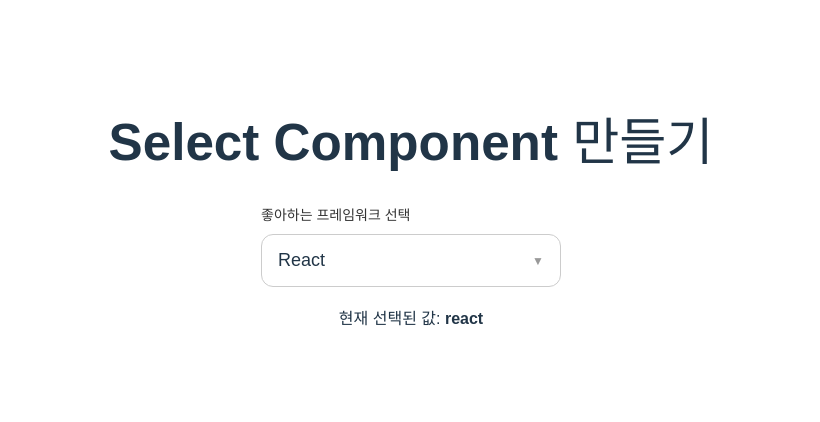
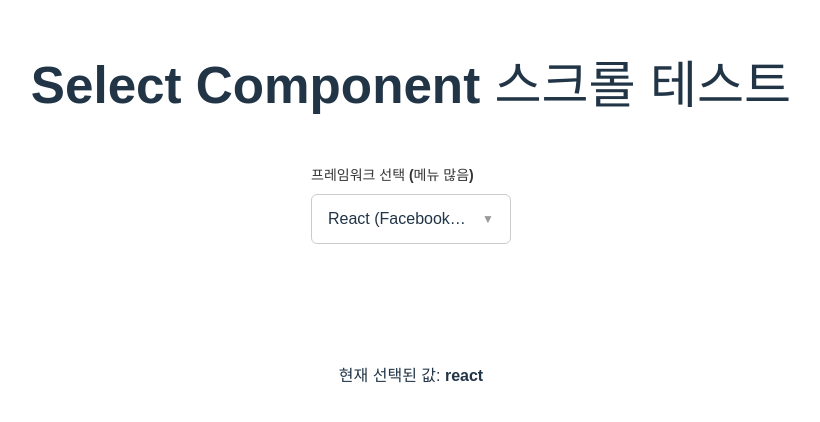
Before and after one commit to Gwongusun/design-start-1, a React (Vite) app: page / in a window 1280 px wide. Shown: the part 186-608 px from the top of the page, without its empty margins (229-1049 px from the left). Built offline with nearby package versions, Linux system fonts and the light colour scheme.

Commit message:
select-dropdown

```diff
--- a/src/App.css
+++ b/src/App.css
@@ -129,44 +129,76 @@
   color: #333;
 }
 
-/* 셀렉트 박스 (버튼) 스타일 */
+/* src/App.css */
+
 .select-box {
   padding: 12px 16px;
   border: 1px solid #ccc;
-  border-radius: 12px; /* 둥근 모서리 */
-  font-size: 18px;
+  border-radius: 6px;
+  font-size: 16px;
   background-color: white;
   cursor: pointer;
+
+  /* ✨ 내부 정렬 설정 */
   display: flex;
-  justify-content: space-between;
-  align-items: center;
+  justify-content: space-between; /* 글자와 화살표 양끝 배치 */
+  align-items: center;            /* 세로 중앙 정렬 */
+
   transition: border-color 0.2s;
+  overflow: hidden; /* 둥근 모서리 넘침 방지 */
 }
 
-.select-box.open,
-.select-box:hover {
-  border-color: #63b3ed; /* 열리거나 호버 시 테두리 색상 */
+/* ✨ 말줄임표 핵심 스타일 (.selected-value) */
+.selected-value {
+  /* 1. 줄바꿈 금지 (무조건 한 줄) */
+  white-space: nowrap;
+
+  /* 2. 넘치는 부분 숨김 */
+  overflow: hidden;
+
+  /* 3. 넘치면 ... 으로 표시 */
+  text-overflow: ellipsis;
+
+  /* 박스 안에서 차지할 공간 설정 */
+  flex: 1;         /* 화살표 공간 빼고 나머지 다 차지 */
+  text-align: left; /* 왼쪽 정렬 */
+  margin-right: 10px; /* 화살표랑 너무 딱 붙지 않게 틈 주기 */
 }
 
+/* 화살표가 찌그러지지 않게 고정 */
 .arrow {
+  flex-shrink: 0; /* 공간이 좁아도 절대 줄어들지 않음 */
   font-size: 12px;
   color: #999;
 }
 
+/* (나머지 hover, focus 스타일은 그대로 두시면 됩니다) */
+.select-box:hover {
+  border-color: #63b3ed;
+}
+
 /* 드롭다운 메뉴 스타일 (이미지 디자인 반영) */
+
+
+/* src/App.css */
+
 .select-menu {
   position: absolute;
-  top: 100%; /* 박스 바로 아래 */
+  top: 100%;
   left: 0;
   width: 100%;
-  margin-top: 8px; /* 박스와의 간격 */
+  margin-top: 8px;
   background-color: white;
   border: 1px solid #eee;
-  border-radius: 16px; /* 더 둥근 모서리 */
-  box-shadow: 0 4px 12px rgba(0, 0, 0, 0.1); /* 부드러운 그림자 */
-  z-index: 10; /* 다른 요소 위로 띄우기 */
-  overflow: hidden; /* 둥근 모서리 밖으로 내용 넘침 방지 */
-  padding: 8px 0; /* 위아래 여백 */
+  border-radius: 8px;
+  box-shadow: 0 4px 12px rgba(0, 0, 0, 0.1);
+  z-index: 10;
+  padding: 8px 8px;
+  box-sizing: border-box;
+
+  /* ✨ 스크롤 기능 핵심 코드 */
+  max-height: 300px;  /* 높이가 400px을 넘으면 */
+  overflow-y: auto;   /* 세로 스크롤바가 생깁니다 */
 }
 
 /* 옵션 항목 스타일 */
@@ -176,6 +208,7 @@
   color: #333;
   cursor: pointer;
   transition: background-color 0.2s, color 0.2s;
+  border-radius: 10px;
 }
 
 /* 마우스 올렸을 때 */
@@ -189,3 +222,48 @@
   color: #68d391; /* 초록색 글씨 */
   background-color: #f0fff4; /* 아주 연한 초록색 배경 */
 }
+
+.selected-value {
+  overflow: hidden;
+  text-overflow: ellipsis;
+  margin-right: 10px; /* 화살표와의 간격 */
+}
+/* src/App.css - 드롭다운 스타일 섹션 */
+
+/* 기존 .select-menu를 .dropdown-menu로 변경 */
+.dropdown-menu {
+  position: absolute;
+  top: 100%; /* 부모 요소 바로 아래 */
+  left: 0;
+  width: 100%; /* 기본은 부모 너비 따라감 (props로 덮어쓰기 가능) */
+  margin-top: 8px;
+  background-color: white;
+  border: 1px solid #eee;
+  border-radius: 8px;
+  box-shadow: 0 4px 12px rgba(0, 0, 0, 0.1);
+  z-index: 10;
+  padding: 8px 8px;
+  box-sizing: border-box;
+
+  /* 높이 제한 및 스크롤 설정 */
+  max-height: 300px;
+  overflow-y: auto;
+}
+
+/* --- 커스텀 스크롤바 디자인 (dropdown-menu에 적용) --- */
+.dropdown-menu::-webkit-scrollbar {
+  width: 12px;
+}
+.dropdown-menu::-webkit-scrollbar-track {
+  background: transparent;
+  margin: 2px 0;
+}
+.dropdown-menu::-webkit-scrollbar-thumb {
+  background: #d1d5db;
+  border-radius: 10px;
+  border: 2px solid transparent;
+  background-clip: content-box;
+}
+.dropdown-menu::-webkit-scrollbar-thumb:hover {
+  background-color: #a0aec0;
+}
--- a/src/App.jsx
+++ b/src/App.jsx
@@ -1,34 +1,38 @@
 // src/App.jsx
 import { useState } from 'react';
 import './App.css';
-import Select from './components/Select'; // 방금 만든 컴포넌트 불러오기
+import Select from './components/Select';
 
 function App() {
-  // 선택된 값을 저장할 '상태(State)' 만들기
   const [framework, setFramework] = useState('react');
 
-  // 셀렉트 박스에 들어갈 옵션 목록
+  // ✨ 항목을 7개로 늘렸습니다. (내용도 길게 해서 테스트)
   const options = [
-    { value: 'react', label: 'React' },
-    { value: 'vue', label: 'Vue' },
-    { value: 'angular', label: 'Angular' },
-    { value: 'svelte', label: 'Svelte' },
+    { value: 'react', label: 'React (Facebook에서 만든 UI 라이브러리)' },
+    { value: 'vue', label: 'Vue (진입장벽이 낮고 유연한 프레임워크)' },
+    { value: 'angular', label: 'Angular (Google이 만든 완전체 프레임워크)' },
+    { value: 'svelte', label: 'Svelte (가상돔 없는 새로운 접근)' },
+    { value: 'next', label: 'Next.js (React 기반의 풀스택 프레임워크)' },
+    { value: 'nuxt', label: 'Nuxt.js (Vue 기반의 강력한 프레임워크)' },
+    { value: 'jquery', label: 'jQuery (전설의 라이브러리, 아직 살아있다)' },
   ];
 
   return (
     <div className="App">
-      <h1>Select Component 만들기</h1>
+      <h1>Select Component 스크롤 테스트</h1>
 
-      <div style={{ width: '300px', margin: '0 auto' }}>
+      <div style={{ display: 'flex', justifyContent: 'center', marginTop: '50px' }}>
         <Select
-          label="좋아하는 프레임워크 선택"
+          label="프레임워크 선택 (메뉴 많음)"
           options={options}
           value={framework}
-          onChange={(e) => setFramework(e.target.value)}
+          onChange={(value) => setFramework(value)}
+          width="200px"
+          menuWidth="500px"
         />
       </div>
 
-      <p>현재 선택된 값: <strong>{framework}</strong></p>
+      <p style={{marginTop: '100px'}}>현재 선택된 값: <strong>{framework}</strong></p>
     </div>
   );
 }
--- /dev/null
+++ b/src/components/Dropdown.jsx
@@ -0,0 +1,20 @@
+// src/components/Dropdown.jsx
+
+function Dropdown({ children, isOpen, width, style }) {
+  // 열리지 않았으면 아예 그리지 않음
+  if (!isOpen) return null;
+
+  return (
+    <div
+      className="dropdown-menu"
+      style={{
+        width: width,  // 외부에서 지정한 너비 적용
+        ...style       // 추가적인 스타일이 있다면 적용 (예: 위치 조정)
+      }}
+    >
+      {children}
+    </div>
+  );
+}
+
+export default Dropdown;
--- a/src/components/Select.jsx
+++ b/src/components/Select.jsx
@@ -1,27 +1,24 @@
 // src/components/Select.jsx
 import { useState, useRef, useEffect } from 'react';
+import Dropdown from './Dropdown'; // 1. 분리한 드롭다운 불러오기
 
-function Select({ label, options, value, onChange }) {
-  const [isOpen, setIsOpen] = useState(false); // 메뉴가 열렸는지 관리하는 상태
-  const selectRef = useRef(null); // 외부 클릭 감지를 위한 참조
+function Select({ label, options, value, onChange, width, menuWidth }) {
+  const [isOpen, setIsOpen] = useState(false);
+  const containerRef = useRef(null); // 이름 변경: selectRef -> containerRef (더 명확하게)
 
-  // 현재 선택된 값의 라벨(화면에 보여줄 글씨) 찾기
   const selectedOption = options.find(option => option.value === value);
   const displayValue = selectedOption ? selectedOption.label : '선택해주세요';
 
-  // 메뉴 열고 닫기 토글 함수
   const toggleOpen = () => setIsOpen(!isOpen);
 
-  // 옵션 클릭했을 때 실행될 함수
   const handleOptionClick = (optionValue) => {
-    onChange(optionValue); // 부모에게 선택된 값 전달
-    setIsOpen(false); // 메뉴 닫기
+    onChange(optionValue);
+    setIsOpen(false);
   };
 
-  // 외부 클릭 시 메뉴 닫기 (선택 사항이지만 UX를 위해 좋음)
   useEffect(() => {
     const handleClickOutside = (event) => {
-      if (selectRef.current && !selectRef.current.contains(event.target)) {
+      if (containerRef.current && !containerRef.current.contains(event.target)) {
         setIsOpen(false);
       }
     };
@@ -30,18 +27,18 @@ function Select({ label, options, value, onChange }) {
   }, []);
 
   return (
-    <div className="select-wrapper" ref={selectRef}>
+    <div className="select-wrapper" ref={containerRef} style={{ width: width }}>
       <label className="select-label">{label}</label>
 
-      {/* 셀렉트 박스 (버튼 역할) */}
+      {/* 클릭하는 버튼 부분 */}
       <div className={`select-box ${isOpen ? 'open' : ''}`} onClick={toggleOpen}>
-        {displayValue}
+        <span className="selected-value">{displayValue}</span>
         <span className="arrow">▼</span>
       </div>
 
-      {/* 드롭다운 메뉴 목록 */}
-      {isOpen && (
-        <div className="select-menu">
+      {/* 2. 직접 div를 그리는 대신 Dropdown 컴포넌트 사용 */}
+      <Dropdown isOpen={isOpen} width={menuWidth}>
+        {/* Dropdown 안에 들어갈 내용은 Select가 결정해서 넣어줌 */}
         {options.map((option) => (
           <div
             key={option.value}
@@ -51,8 +48,7 @@ function Select({ label, options, value, onChange }) {
             {option.label}
           </div>
         ))}
-        </div>
-      )}
+      </Dropdown>
     </div>
   );
 }
```
Lines whose indentation alone changed are shown as unchanged.
